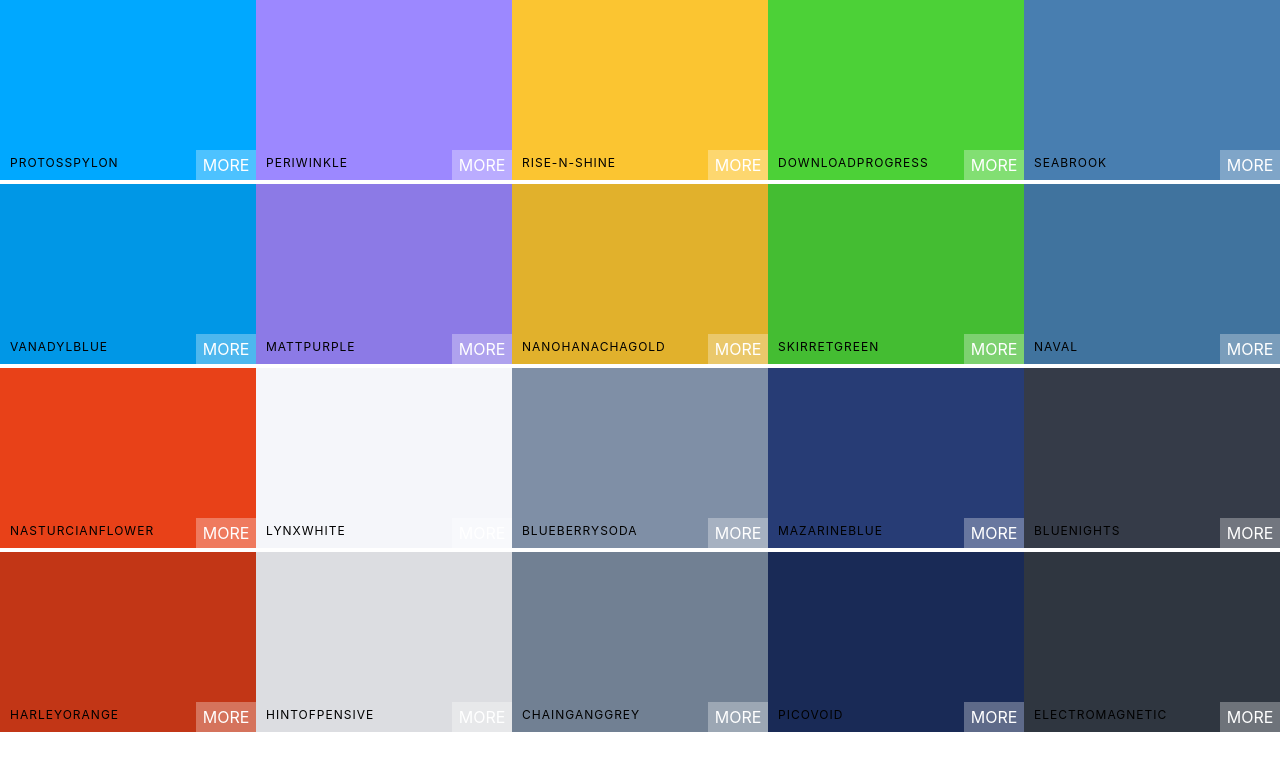
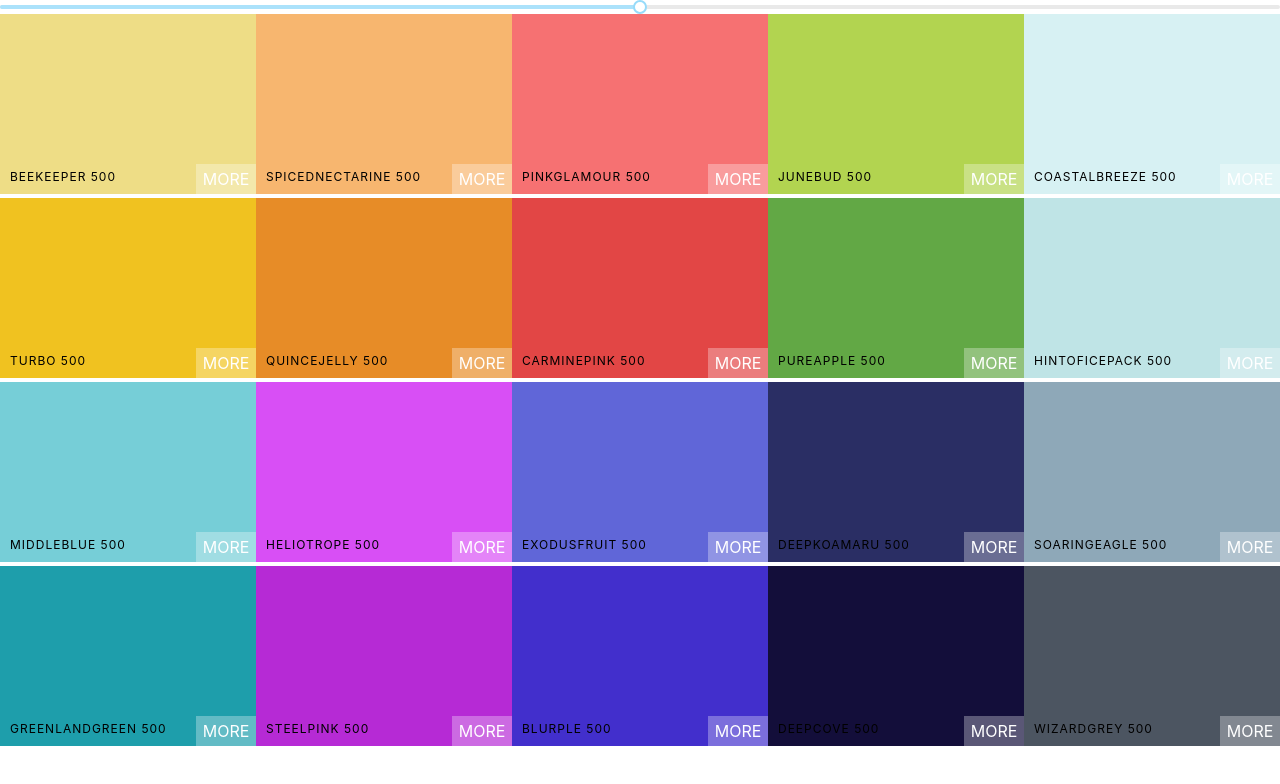
Before and after one commit to jswebdev-github/react-colors-app, a React (Create React App) app: page / in a window 1280 px wide. Shown: the top 784 px of the page. Built offline with nearby package versions, Linux system fonts and the light colour scheme.

Commit message:
Add unstyled color slider
Added slider to change the levels for the
color palette using the library rc-slider.

```diff
--- a/package.json
+++ b/package.json
@@ -4,6 +4,7 @@
   "private": true,
   "dependencies": {
     "chroma-js": "^2.0.4",
+    "rc-slider": "^8.6.13",
     "react": "^16.9.0",
     "react-copy-to-clipboard": "^5.0.1",
     "react-dom": "^16.9.0",
--- a/src/App.js
+++ b/src/App.js
@@ -4,10 +4,9 @@
 import { generatePalette } from './ColorHelpers';
 
 function App() {
-  console.log(generatePalette(seedColors[4]));
   return (
     <div>
-     <Palette {...seedColors[5]}/>
+     <Palette palette={generatePalette(seedColors[4])}/>
     </div>
   );
 }
--- a/src/Palette.js
+++ b/src/Palette.js
@@ -1,13 +1,35 @@
 import React, {Component} from 'react';
 import ColorBox from './ColorBox'
 import './Palette.css';
+import Slider from 'rc-slider';
+import 'rc-slider/assets/index.css';
+
 class Palette extends Component{
+    constructor(props){
+        super(props);
+        this.state = {level:500}
+        this.changeLevel = this.changeLevel.bind(this);
+    }
+
+    changeLevel(level){
+        this.setState({level});
+    }
+
     render(){
-        const colorBoxes = this.props.colors.map(color => {
-            return <ColorBox background={color.color} name={color.name}/>
+        const { colors } = this.props.palette;
+        const { level } = this.state;
+        const colorBoxes = colors[level].map(color => {
+            return <ColorBox background={color.hex} name={color.name}/>
         });
+
+
         return(
         <div className="Palette">
+            <Slider defaultValue={level}
+                    min={100}
+                    max={900}
+                    step={100}
+                    onAfterChange={this.changeLevel}/>
             {/* Navbar goes here */}
             <div className="Palette-colors">
                 {/* Bunch of color boxes */}
```
Also changed, not shown: 1 other file (tests, documents, lock files or other folders).
